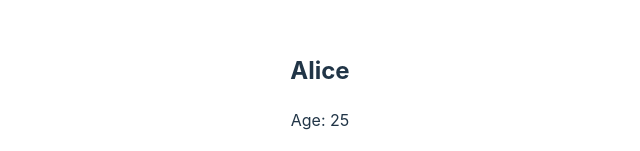
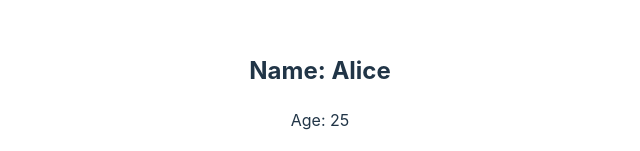
Before and after one commit to abdozayan12/alx-fe-reactjs, a React (Vite) app in the folder alx-react-app/: page / in a window 1280 px wide. Shown: the part 195-346 px from the top of the page, without its empty margins (320-960 px from the left). Built offline with nearby package versions, Linux system fonts and the light colour scheme.

Commit message:
Update UserProfile.jsx

```diff
--- a/alx-react-app/src/components/UserProfile.jsx
+++ b/alx-react-app/src/components/UserProfile.jsx
@@ -1,7 +1,7 @@
 const UserProfile = (props) => {
   return (
     <div>
-      <h2>{props.name}</h2>
+      <h2>Name: {props.name}</h2>
       <p>Age: {props.age}</p>
       <p>Bio: {props.bio}</p>
     </div>
```
